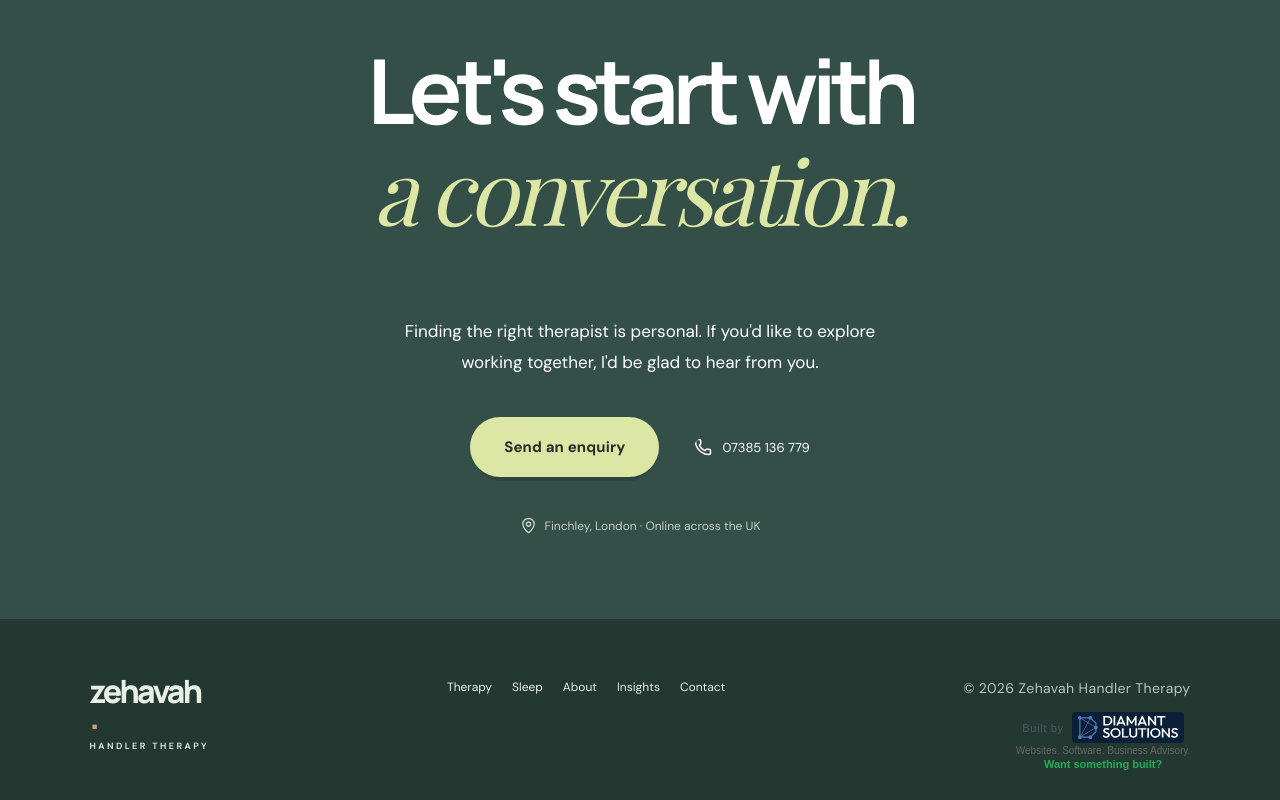
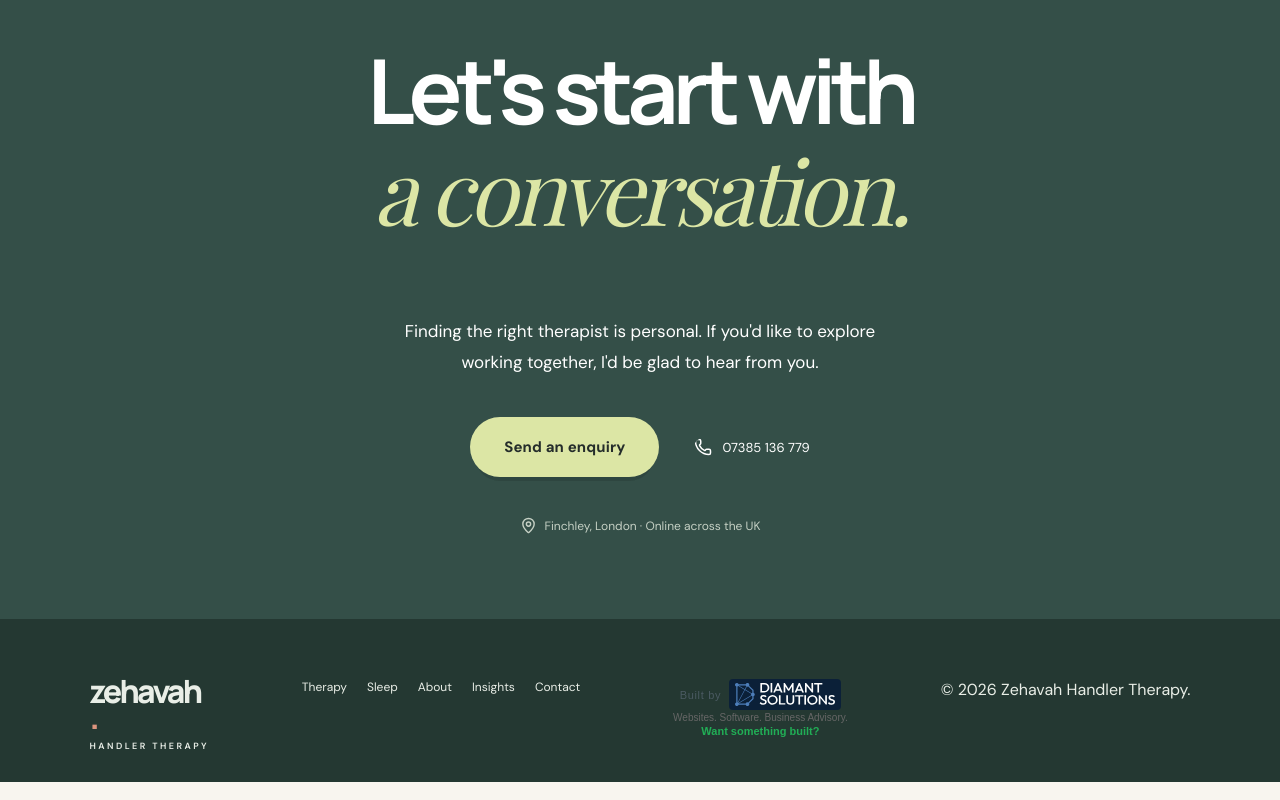
Before and after one commit to MarkDiamant/zehavah-handler-website, a Next.js app: page / in a window 1280 px wide. Shown: the part 6085-6885 px from the top of the page. Built offline with nearby package versions, Linux system fonts and the light colour scheme; a web font is replaced by a local one.

Commit message:
Place copyright on its own centred line beneath footer branding

```diff
--- a/app/page.jsx
+++ b/app/page.jsx
@@ -14,4 +14,4 @@ export default function Home(){const[open,setOpen]=useState(false);const[review,
 <section className="quote" aria-label="Client feedback"><div className="quote-mark">“</div><div className="quote-stage" key={review}><blockquote>{testimonials[review][0]}</blockquote><span>{testimonials[review][1]}</span></div><div className="review-controls"><button onClick={()=>setReview((review+testimonials.length-1)%testimonials.length)} aria-label="Previous review">Previous</button><span>{review+1} / {testimonials.length}</span><button onClick={()=>setReview((review+1)%testimonials.length)} aria-label="Next review">Next</button></div></section>
 <section className="insights" id="insights"><div className="section-top"><div><p className="section-kicker">Writing, research & reflections</p><h2>From the <i>journal.</i></h2></div><p>Explore Zehavah's existing writing on therapy, sleep and everyday life.</p></div><div className="insight-grid"><a href="/articles" className="insight-card"><div className="insight-art art-one"><span>FINDING<br/>BALANCE.</span></div><small>RELATIONSHIPS · 5 SEPTEMBER 2024</small><h3>The Seesaw: Finding Balance in Communication</h3><span className="insight-more">Read the article</span></a><a href="/articles" className="insight-card"><div className="insight-art art-two"><div className="circle-art"/></div><small>SLEEP · 12 FEBRUARY 2024</small><h3>Nurturing Tranquil Nights: A Guide to Sleep Wellness</h3><span className="insight-more">Read the article</span></a></div><a href="/articles" className="button dark journal-all">Explore all articles</a></section>
 <section className="contact" id="contact"><h2>Let's start with<br/><i>a conversation.</i></h2><p>Finding the right therapist is personal. If you'd like to explore working together, I'd be glad to hear from you.</p><div className="contact-actions"><a className="button light" href={'mailto:'+mail+'?subject=Therapy%20enquiry'}>Send an enquiry </a><a className="contact-phone" href="tel:+447385136779"><Phone size={18}/> 07385 136 779</a></div><div className="contact-loc"><MapPin size={17}/> Finchley, London · Online across the UK</div></section></main>
-<footer><a href="#" className="brand footer-brand">zehavah<span>.</span><small>HANDLER THERAPY</small></a><div className="footer-mid"><a href="#therapy">Therapy</a><a href="#sleep">Sleep</a><a href="#about">About</a><a href="#insights">Insights</a><a href="/contact">Contact</a></div><div className="footer-end"><span>© {new Date().getFullYear()} Zehavah Handler Therapy</span><a className="ds-credit" href="https://diamantsolutions.co.uk" target="_blank" rel="noopener noreferrer"><span className="ds-top"><span className="ds-built">Built by</span><span className="ds-logo"><img src="/diamant-solutions-logo.svg" alt="Diamant Solutions"/></span></span><span className="ds-tagline">Websites. Software. Business Advisory.</span><span className="ds-want">Want something built?</span></a></div></footer></>}
+<footer><a href="#" className="brand footer-brand">zehavah<span>.</span><small>HANDLER THERAPY</small></a><div className="footer-mid"><a href="#therapy">Therapy</a><a href="#sleep">Sleep</a><a href="#about">About</a><a href="#insights">Insights</a><a href="/contact">Contact</a></div><div className="footer-end"><a className="ds-credit" href="https://diamantsolutions.co.uk" target="_blank" rel="noopener noreferrer"><span className="ds-top"><span className="ds-built">Built by</span><span className="ds-logo"><img src="/diamant-solutions-logo.svg" alt="Diamant Solutions"/></span></span><span className="ds-tagline">Websites. Software. Business Advisory.</span><span className="ds-want">Want something built?</span></a></div><div className="footer-copyright">© {new Date().getFullYear()} Zehavah Handler Therapy.</div></footer></>}
```
